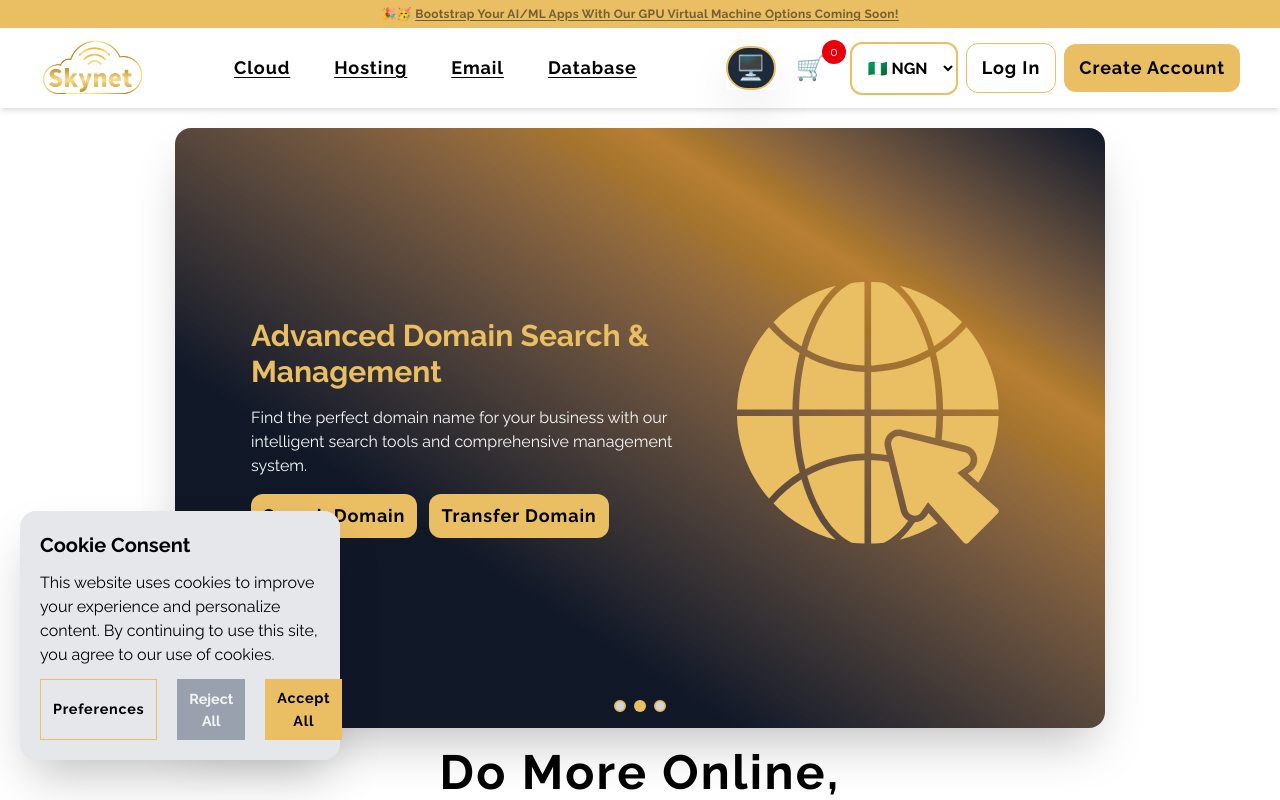
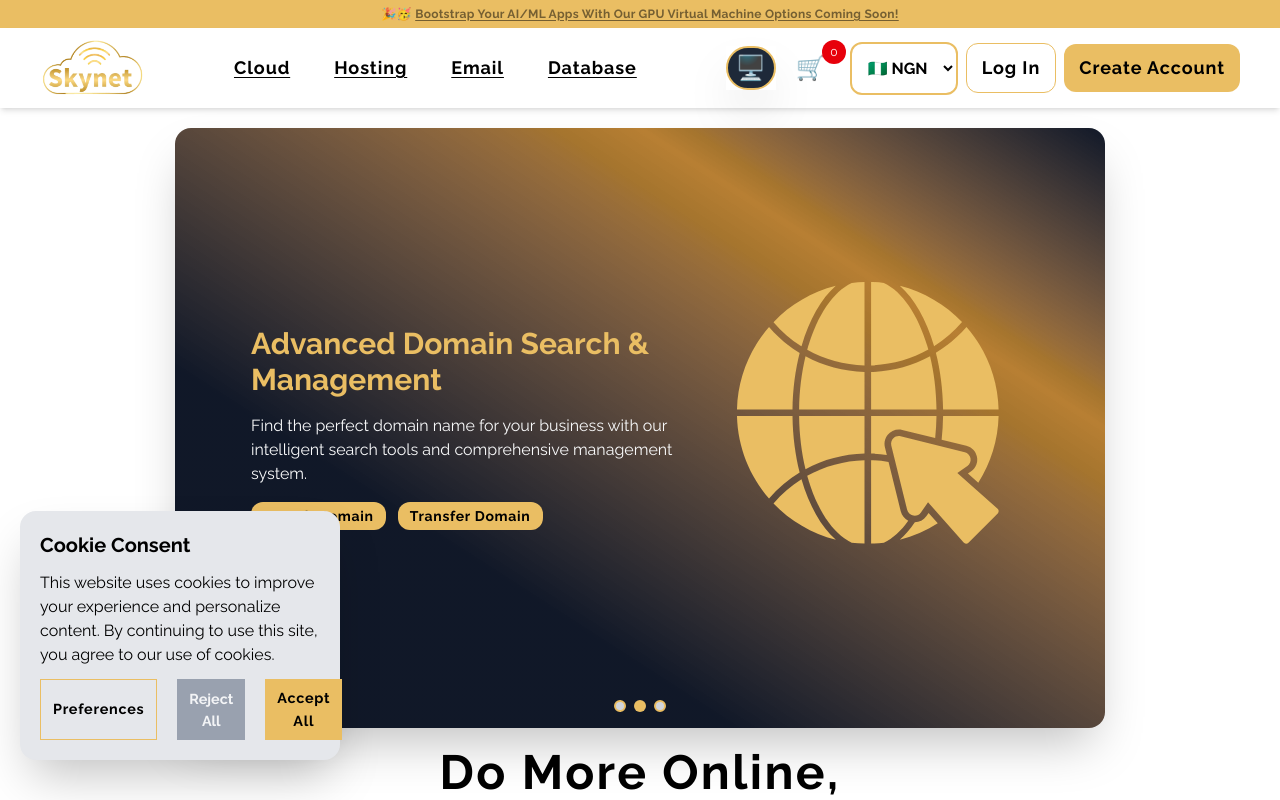
Before and after one commit to sapwavino/skynet_redesign_fe, a Vue app: page / in a window 1280 px wide. Shown: the top 800 px of the page. Built offline with nearby package versions, Linux system fonts and the light colour scheme; what vue3-marquee would draw is missing.

Commit message:
NEW DASH V5.6 + NEW btn-base-md class

```diff
--- a/src/assets/base.css
+++ b/src/assets/base.css
@@ -24,6 +24,10 @@
     @apply bg-customGold px-3 py-1 rounded-xl text-black font-bold text-xs tracking-wider hover:cursor-pointer hover:bg-black hover:text-customGold transform transition-all duration-300 ease-in-out;
 }
 
+.btn-base-md {
+    @apply bg-customGold px-3 py-1 rounded-xl text-black font-bold text-sm tracking-wider hover:cursor-pointer hover:bg-black hover:text-customGold transform transition-all duration-300 ease-in-out;
+}
+
 .btn-base-darker {
     @apply bg-black text-customGold px-3 py-2 rounded-xl font-bold text-lg tracking-wider hover:cursor-pointer hover:bg-customGold hover:text-black transform transition-all duration-300 ease-in-out;
 }
@@ -37,12 +41,13 @@
 }
 
 .flat-btn-base {
-    @apply  bg-customGold text-black px-3 py-2  font-bold text-lg tracking-wider hover:cursor-pointer hover:text-customGold hover:bg-black transform transition-all duration-300 ease-in-out ;
+    @apply bg-customGold text-black px-3 py-2  font-bold text-lg tracking-wider hover:cursor-pointer hover:text-customGold hover:bg-black transform transition-all duration-300 ease-in-out ;
 }
 
 .flat-border-btn-base {
     @apply border border-customGold px-3 py-2 text-black font-bold text-lg tracking-wider hover:cursor-pointer hover:scale-105 transform transition-all duration-300 ease-in-out dark:text-customGold;
 }
+
 .flat-border-btn-base-small {
     @apply border-2 border-customGold dark:text-gray-300 rounded-2xl block p-2.5 mx-1 focus:outline-none font-bold cursor-pointer text-center;
 }
--- a/src/components/HeroSection.vue
+++ b/src/components/HeroSection.vue
@@ -73,7 +73,7 @@ export default {
           >
             <button v-for="(button, idx) in slide.buttons"
                     :key="idx"
-                    class="btn-base"
+                    class="md:btn-base btn-base-md"
             >{{ button.text }}
             </button>
           </div>
```
